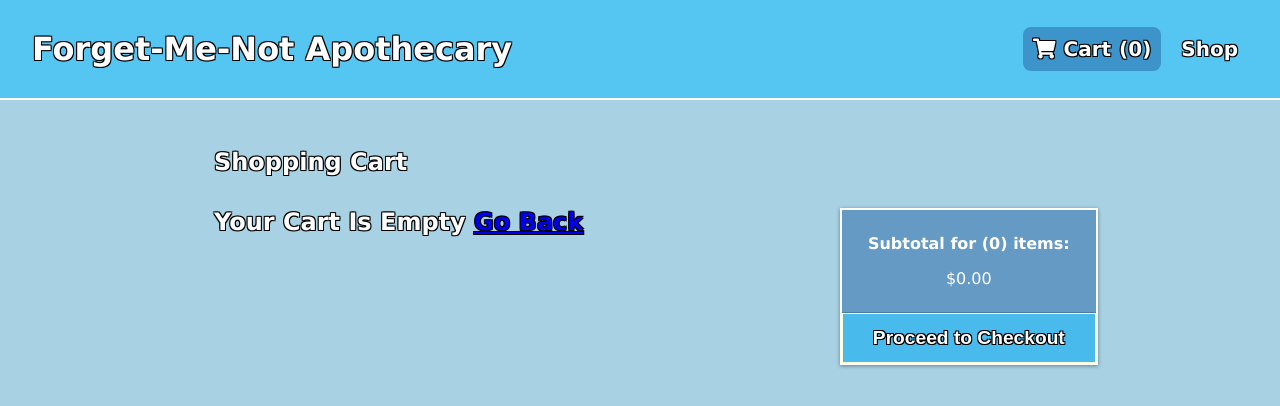
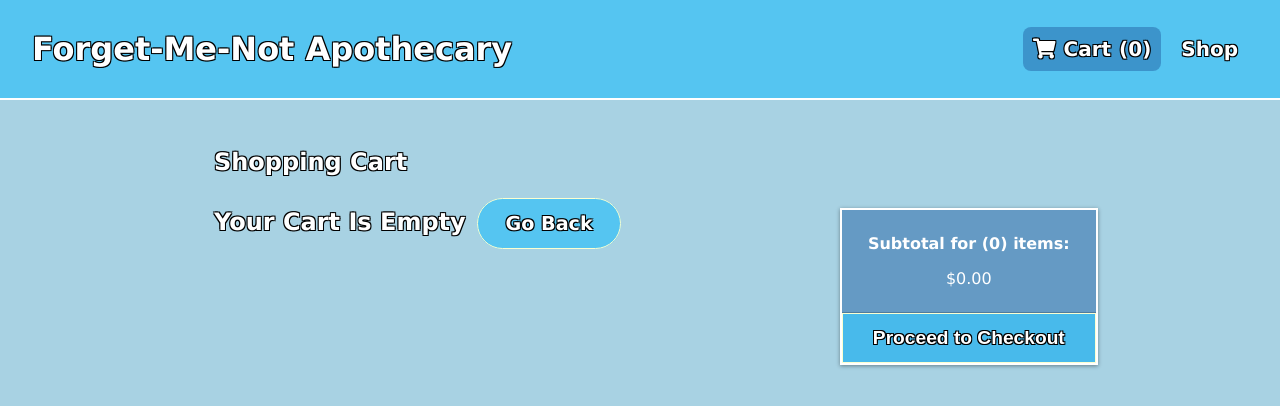
Before and after one commit to PhilipBDev/Forget-Me-Not-Apothecary---Client, a React (Create React App) app: page /cart in a window 1280 px wide. Shown: the top 406 px of the page. Built offline with nearby package versions, Linux system fonts and the light colour scheme.

Commit message:
Front end modifications

```diff
--- a/src/components/order/Cart.js
+++ b/src/components/order/Cart.js
@@ -38,7 +38,7 @@ const Cart = () => {
         <CartHeader>Shopping Cart</CartHeader>
         {cartItems.length === 0 ? (
           <CartHeader>
-            Your Cart Is Empty <Link to="/">Go Back</Link>
+            Your Cart Is Empty <Back to="/">Go Back</Back>
           </CartHeader>
         ) : (
           cartItems.map((item) => (
@@ -123,6 +123,31 @@ const CartInfo = styled.div`
   text-align: center;
 `;
 
+const Back = styled(Link)`
+  padding: 0.8rem 1.7rem;
+  text-decoration: none;
+  width: 100%;
+  color: #fff;
+  border: 1px solid #faffd1;
+  background: rgba(66, 194, 245, 0.8);
+  border-radius: 3rem;
+  margin-left: 0.2rem;
+  cursor: pointer;
+  text-shadow: -1px -1px 0 #000, 1px -1px 0 #000, -1px 1px 0 #000,
+    1px 1px 0 #000;
+  font-weight: bold;
+  font-size: 1.2rem;
+
+  &:hover {
+    background: rgba(243, 255, 74, 0.9);
+    color: #fff;
+    font-weight: bold;
+    text-shadow: -1px -1px 0 #000, 1px -1px 0 #000, -1px 1px 0 #000,
+      1px 1px 0 #000;
+    font-size: 1.2rem;
+  }
+`;
+
 const CartSubtotal = styled.p`
   padding: 8px;
   font-weight: bold;
```
